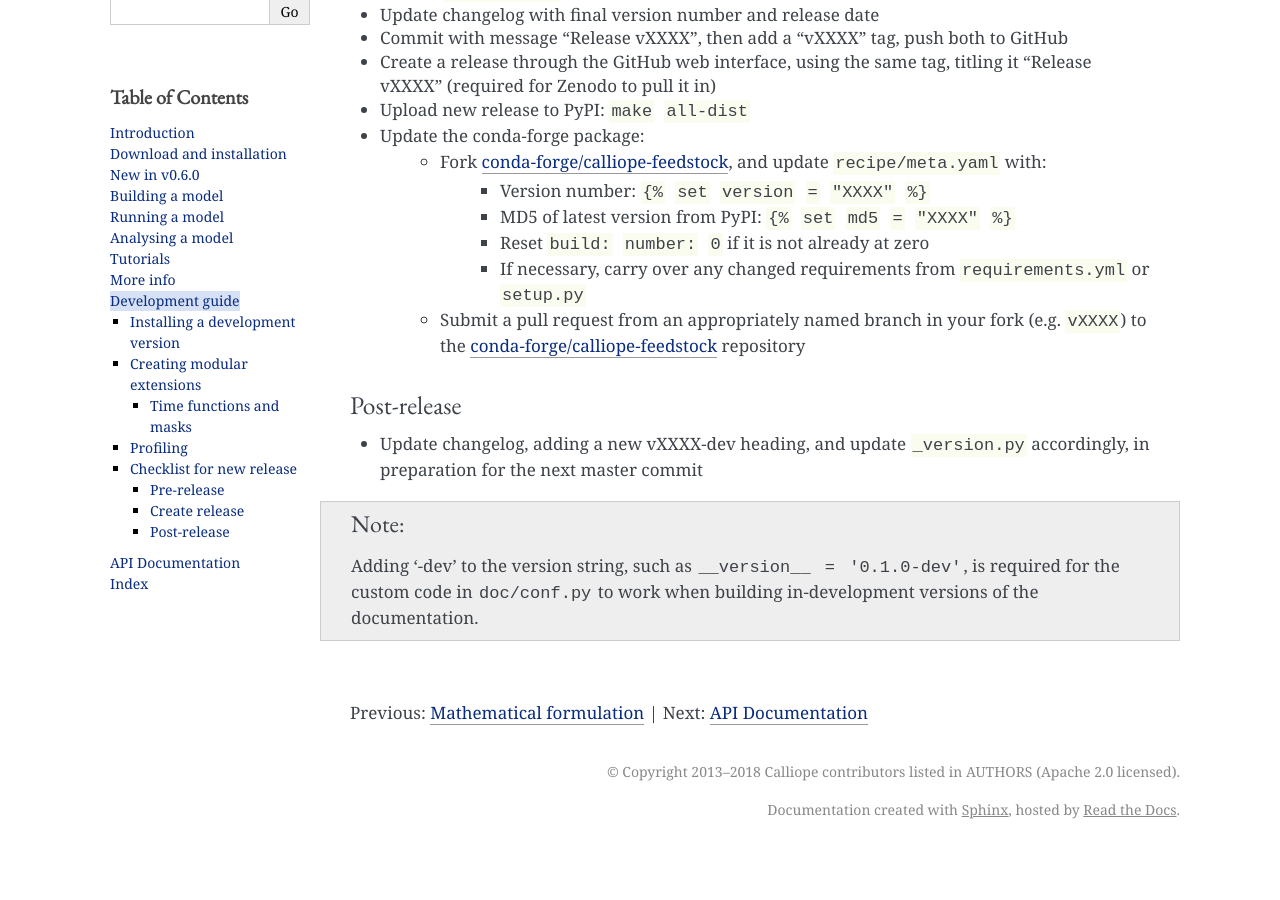
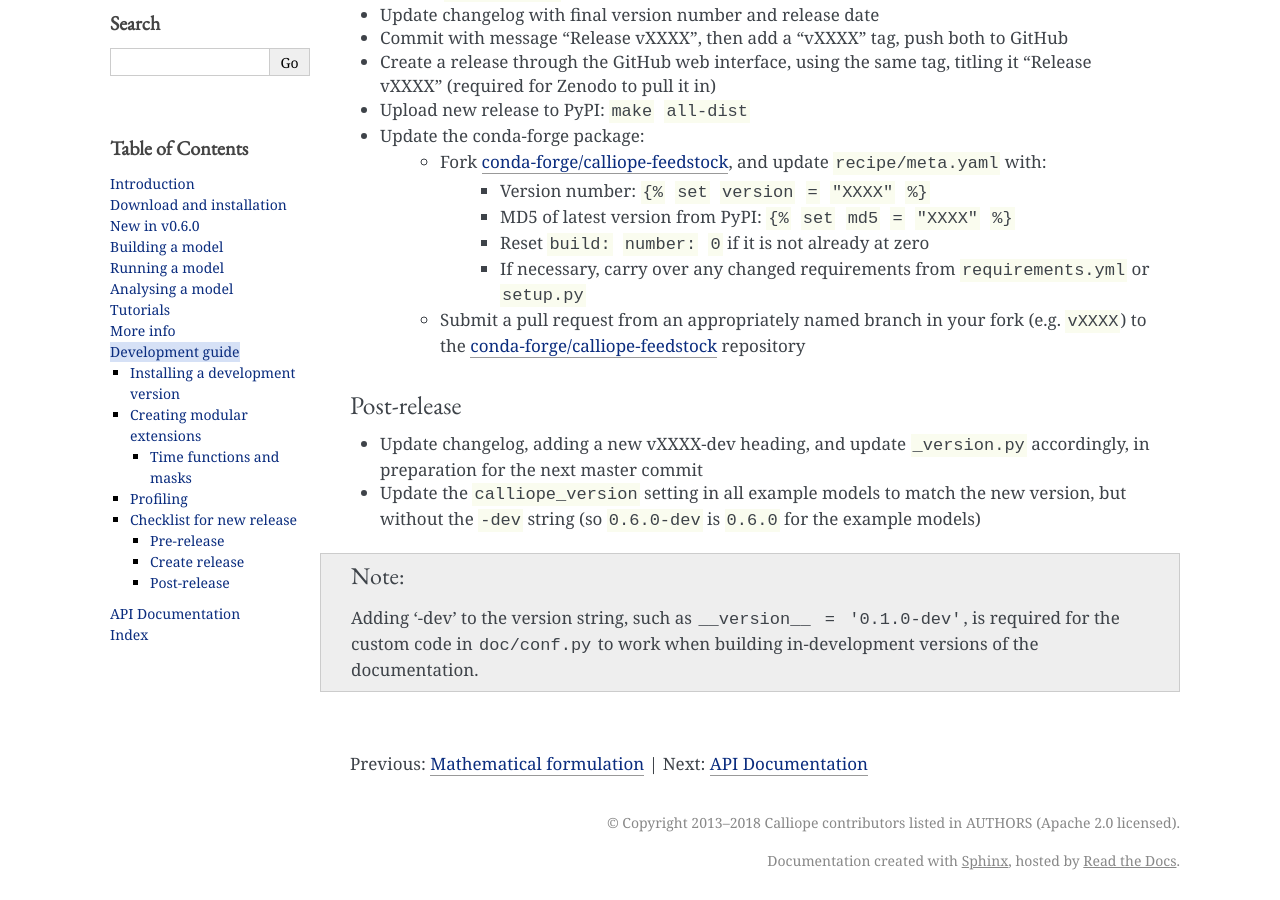
Before and after one commit to calliope-project/calliope, a Sphinx documentation site: the page built from doc/user/develop.rst, in a window 1280 px wide and 900 px high, scrolled down 2565 px. Built offline with Sphinx 7.4.7, drawn with Linux system fonts in a browser that asks for light colours; pages that are not in the unit, such as notebooks, are missing from menus; a script that is not in the unit is left out; before the commit the page ends 3414 px from its top, so only the background shows below that.

Commit message:
Update calliope_version in example models

```diff
--- a/doc/user/develop.rst
+++ b/doc/user/develop.rst
@@ -129,4 +129,6 @@
 
 * Update changelog, adding a new vXXXX-dev heading, and update ``_version.py`` accordingly, in preparation for the next master commit
 
+* Update the ``calliope_version`` setting in all example models to match the new version, but without the ``-dev`` string (so ``0.6.0-dev`` is ``0.6.0`` for the example models)
+
 .. Note:: Adding '-dev' to the version string, such as ``__version__ = '0.1.0-dev'``, is required for the custom code in ``doc/conf.py`` to work when building in-development versions of the documentation.
```
Also changed, not shown: 2 other files.
